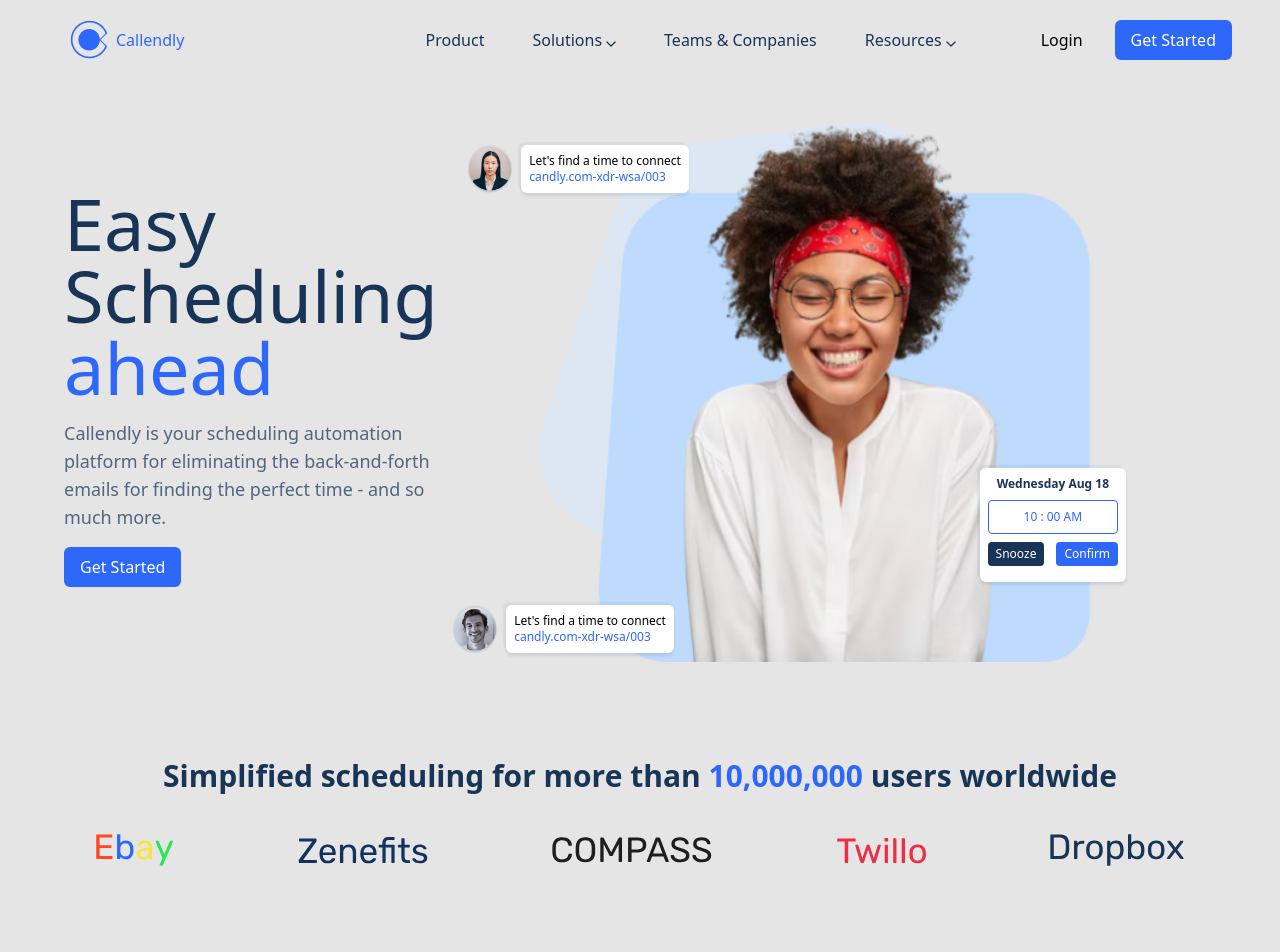
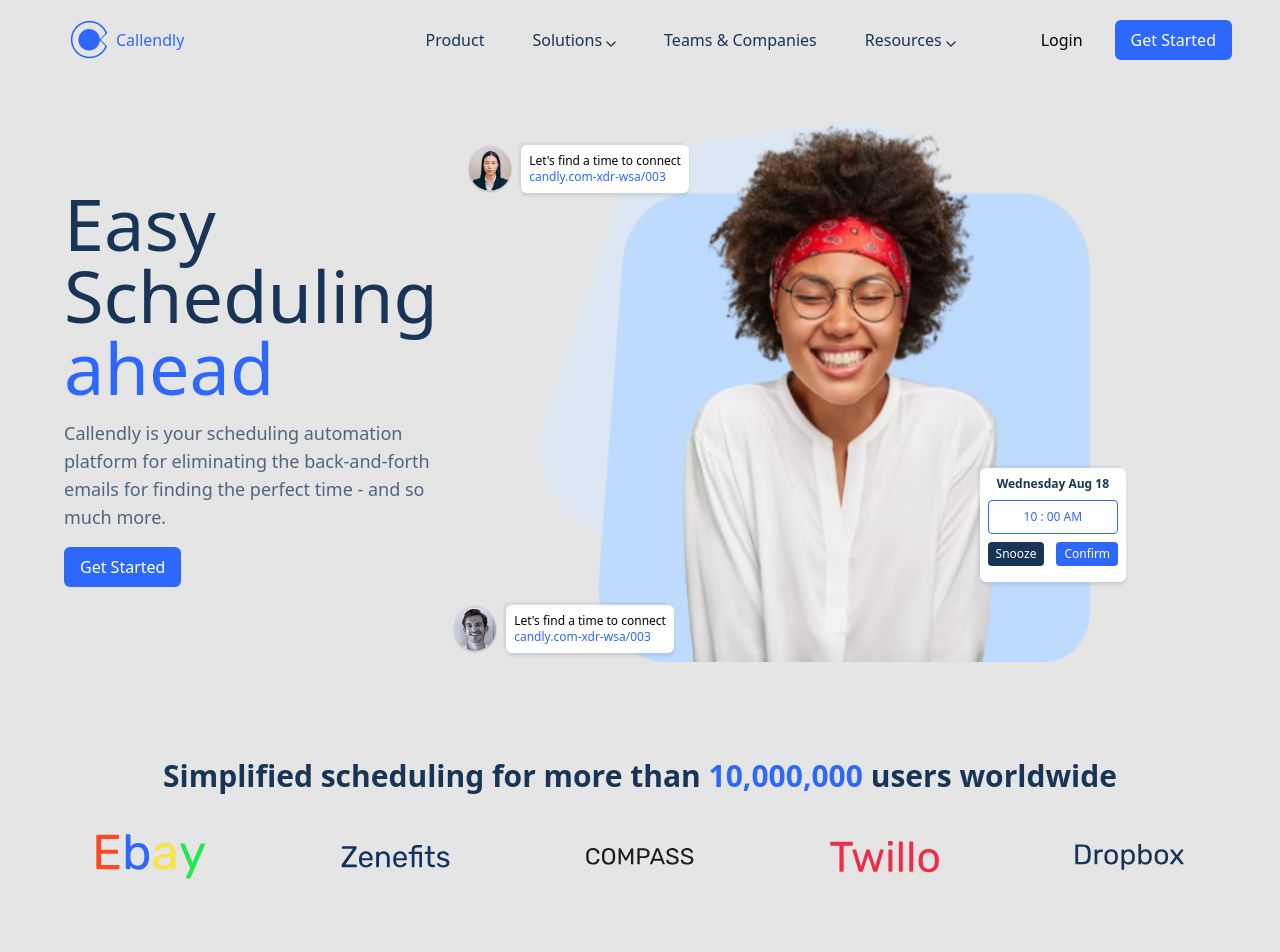
Before and after one commit to Dannydramo/Callendly, a React (Vite) app: page / in a window 1280 px wide. Shown: the top 952 px of the page. Built offline with nearby package versions, Linux system fonts and the light colour scheme.

Commit message:
committed

```diff
--- a/src/components/DesignedTeam.jsx
+++ b/src/components/DesignedTeam.jsx
@@ -13,12 +13,12 @@
 
 const DesignedTeam = () => {
   return (
-    <div className="w-[95%] md:w-[90%] lg:w-[85%] mx-auto mt-24">
+    <div className="w-[95%] md:w-[90%] lg:w-[85%] mx-auto sm:mt-24">
       <div className="">
         <h1 className="text-center text-dimBlue text-4xl md:w-[50%] font-bold mx-auto my-12">
           Designed for teams who conduct meetings at scale
         </h1>
-        <div className="flex justify-between items-center my-12 w-full overflow-x-auto">
+        <div className="flex justify-between items-center my-12 w-full overflow-x-auto scroll_bar">
           <div className="flex flex-col items-center min-w-[50%] md:min-w-0">
             <img src={Sales} alt="" />
             <p>Sales</p>
@@ -80,24 +80,24 @@
             </div>
           </div>
         </div>
-        <div className="relative -right-12 sm:right-[-8rem]">
-          <img src={DesignedImage} alt="" className="h-[500px] w-[650px]" />
-          <div className="box rounded-[100%] bg-white p-6 absolute top-[4rem] left-[-4rem] text-xs sm:left-[-1rem] text-center">
+        <div className="relative -right-16 sm:right-[-8rem]">
+          <img src={DesignedImage} alt="" className="h-[400px] md:h-[550px] md:w-[750px]" />
+          <div className="box rounded-[100%] bg-white p-3 sm:p-6 absolute top-[4rem] left-[-4rem] text-xs sm:left-[-1rem] text-center">
             <img src={Speed} alt="" className="block mx-auto my-2" />
             <p className="my-2">Round Robbin</p>
           </div>
-          <div className="absolute top-[10.5rem] left-[-3rem] sm:left-0">
+          <div className="absolute top-[9rem] sm:top-[10.5rem] left-[-4rem] sm:left-0">
             {" "}
             <img src={Rounded} alt="" />
           </div>
-          <div className="box bg-white p-4 absolute bottom-[1rem] left-[-4rem] text-xs sm:left-[-6rem] rounded-md sm:w-[200px]">
+          <div className="box bg-white p-3 sm:p-4 absolute bottom-[1rem] left-[-4rem] text-xs sm:left-[-6rem] rounded-md sm:w-[200px]">
             <ul>
                 <li className="mb-2">9 AM - 10 AM</li>
             </ul>
             <p>Discovery Call</p>
             <p>Consultation</p>
           </div>
-          <div className="box bg-white p-6 absolute top-[14rem] sm:top-[8rem] rounded-md right-16 text-xs sm:right-[9rem] w-[150px] sm:w-[195px]">
+          <div className="box bg-white p-3 sm:p-6 absolute top-[14rem] sm:top-[8rem] rounded-md right-16 text-xs sm:right-[9rem] w-[150px] sm:w-[195px]">
             <p>89%</p>
             <p>Of awesome and satisfied customers and still counting</p>
           </div>
--- a/src/components/Navbar.jsx
+++ b/src/components/Navbar.jsx
@@ -23,8 +23,6 @@
     }
   };
 
-
-
   useEffect(() => {
     window.addEventListener("scroll", handleScroll);
 
@@ -39,7 +37,7 @@
         className="fixed top-0 w-full z-[40]"
         style={{ backgroundColor: navbarBackground, boxShadow: navShadow }}
       >
-        <div className="flex justify-between items-center w-[95%] md:w-[90%] mx-auto h-12 md:h-20">
+        <div className="flex justify-between items-center w-[95%] md:w-[90%] mx-auto h-16 md:h-20">
           <div className="flex items-center">
             <img src={CallendlyLogo} alt="Logo" />
             <p className="text-lightBlue">Callendly</p>
--- a/src/components/ScheduleTeam.jsx
+++ b/src/components/ScheduleTeam.jsx
@@ -22,11 +22,8 @@
               <img src={Arrow3} alt="" className="ml-2 mt-1 w-[20px]" />
             </button>
           </div>
-          <div
-            className="my-8
-        "
-          >
-            <img src={Circle} alt="" />
+          <div className="my-8">
+            <img src={Circle} alt="" className="w-[70%] h-[70%] block mx-auto sm:w-[100%] sm:h-[100%]"/>
           </div>
         </div>
       </div>
--- a/src/components/Simplified.jsx
+++ b/src/components/Simplified.jsx
@@ -8,17 +8,17 @@
 const Simplified = () => {
   return (
     <div>
-      <div className="w-[95%] lg:w-[85%] mx-auto mt-24">
+      <div className="w-[95%] lg:w-[85%] mx-auto mt-12 md:mt-24">
         <h2 className="text-center text-3xl text-dimBlue font-bold mb-10">
           Simplified scheduling for more than{" "}
           <span className="text-lightBlue">10,000,000</span> users worldwide
         </h2>
-        <div className="flex justify-between items-center  w-full overflow-x-auto">
-          <img src={Ebay} alt="" className="min-w-[40%] md:min-w-0 mr-6" />
-          <img src={Zenefits} alt="" className="min-w-[40%] md:min-w-0  mr-6" />
-          <img src={Compass} alt="" className="min-w-[40%] md:min-w-0 mr-6" />
-          <img src={Twillo} alt="" className="min-w-[40%] md:min-w-0 mr-6" />
-          <img src={Dropbox} alt="" className="min-w-[40%] md:min-w-0" />
+        <div className="flex justify-between items-center w-full overflow-x-auto scroll_bar">
+          <img src={Ebay} alt="" className="w-[40%] md:max-w-[10%] mr-6" />
+          <img src={Zenefits} alt="" className="w-[40%] md:max-w-[10%]  mr-6" />
+          <img src={Compass} alt="" className="w-[40%] md:max-w-[10%] mr-6" />
+          <img src={Twillo} alt="" className="w-[40%] md:max-w-[10%] mr-6" />
+          <img src={Dropbox} alt="" className="w-[40%] md:max-w-[10%]" />
         </div>
       </div>
     </div>
--- a/src/index.css
+++ b/src/index.css
@@ -14,6 +14,6 @@
     border: 1px solid #2E68FB;
 }
 
-::-webkit-scrollbar{
+.scroll_bar::-webkit-scrollbar{
     width: 0;
 }
```
